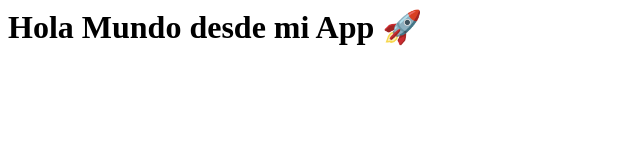
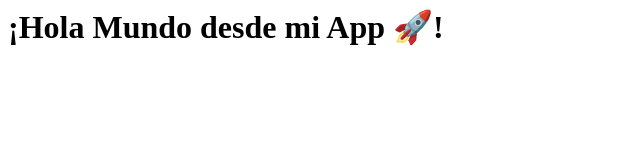
Before and after one commit to AUY1104-SDLC-II/my-app, a plain HTML site: page index.html in a window 1280 px wide. Shown: the whole page, without its empty margins (0-640 px from the left). Drawn offline with Linux system fonts and the light colour scheme.

Commit message:
update: index.html

```diff
--- a/index.html
+++ b/index.html
@@ -1 +1 @@
-<h1>Hola Mundo desde mi App 🚀</h1>
+<h1>¡Hola Mundo desde mi App 🚀!</h1>
```
